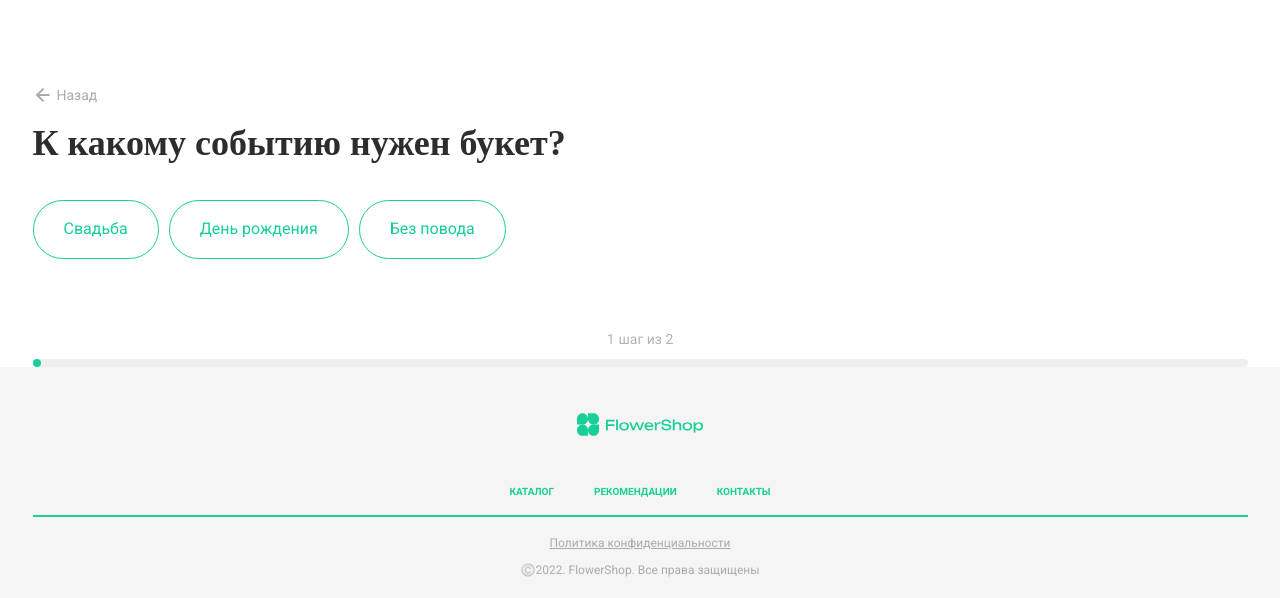
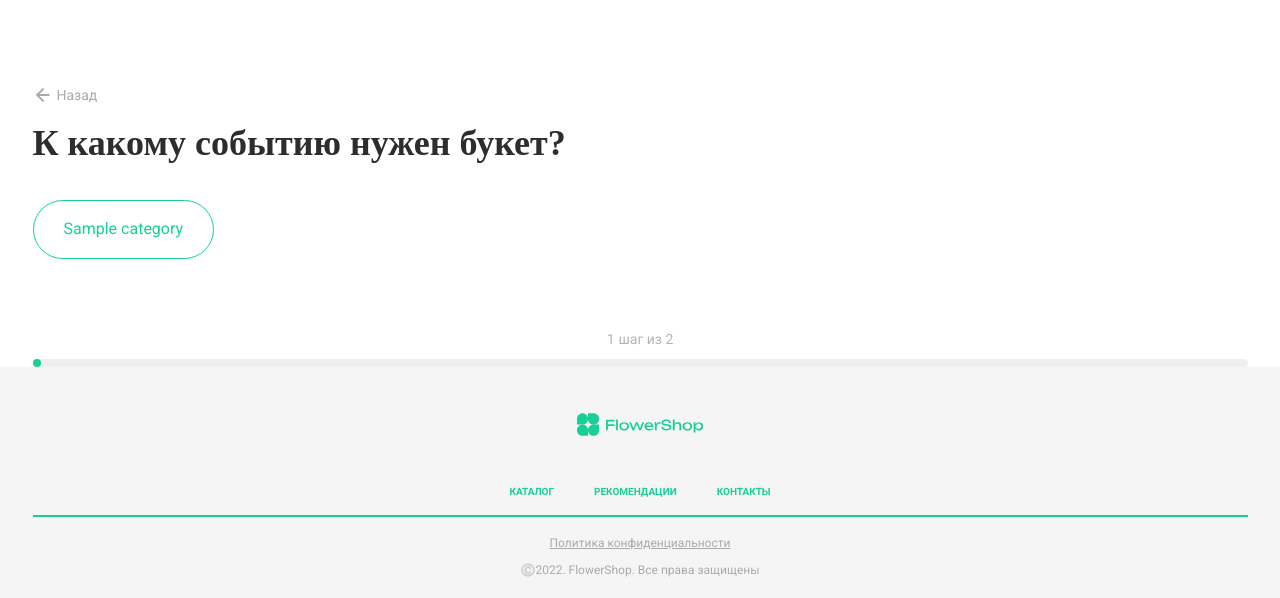
Before and after one commit to M1nZof/FlowerShop, a Django app: template templates/quiz.html in a window 1280 px wide. Shown: the part 175-773 px from the top of the page. Run offline with Django 3.2, Linux system fonts and the light colour scheme; the template is opened without the code that fills it: most values are stand-ins (such as "Sample title", 1, 10 or a date in 2020); some web fonts are replaced.

Commit message:
Pass parameters from quiz to quiz_step

```diff
--- a/templates/index.html
+++ b/templates/index.html
@@ -10,7 +10,7 @@
 				<div class="banner__block">
 					<h1 class="banner__title">Мастерская цветов</h1>
 					<p class="banner__text">Подберем для вас букет за два шага, который идеально подойдет под вашу ситуацию</p>
-					<button onclick="location.href='/consultation/'" class="btn banner__btn" type="button">Подобрать букет</button>
+                    <a href="{% url 'quiz' %}"><button class="btn banner__btn" style='z-index:5;'>Подобрать букет</button></a>
 				</div>
 				<img src="{% static 'img/bannerImg.png' %}" alt="banner Img" class="banner__img">
 			</div>
--- a/templates/quiz.html
+++ b/templates/quiz.html
@@ -11,11 +11,20 @@
 				</div>
 				<div class="quiz__block">
 					<h1 class="quiz__title">К какому событию нужен букет?</h1>
-					<div class="quiz__elems fic">
-						<button class="quiz__elem">Свадьба</button>
-						<button class="quiz__elem">День рождения</button>
-						<button class="quiz__elem">Без повода</button>
-					</div>
+                    <div class="quiz__elems fic">
+                    	<form action="{% url 'quiz_step' %}" method="get">
+							{% for category in categories %}
+								<input type="submit" class="quiz__elem" name="category" value="{{ category.title }}">
+							{% endfor %}
+						</form>
+                    </div>
+
+{#					<div class="quiz__elems fic">#}
+{#						<button class="quiz__elem">Свадьба</button>#}
+{#						<button class="quiz__elem">День рождения</button>#}
+{#						<button class="quiz__elem">Без повода</button>#}
+{#					</div>#}
+
 					<div class="quiz__progress">
 						<div class="quiz__progress_step">
 							<span class="quiz__progress_num">1</span>
```
Also changed, not shown: flower_app/admin.py (+6 -1 lines), flower_app/models.py (+12 -1 lines), flower_app/views.py (+7 -3 lines), db.sqlite3, flower_app/migrations/0003_category_bouquet_categories.py (added).
